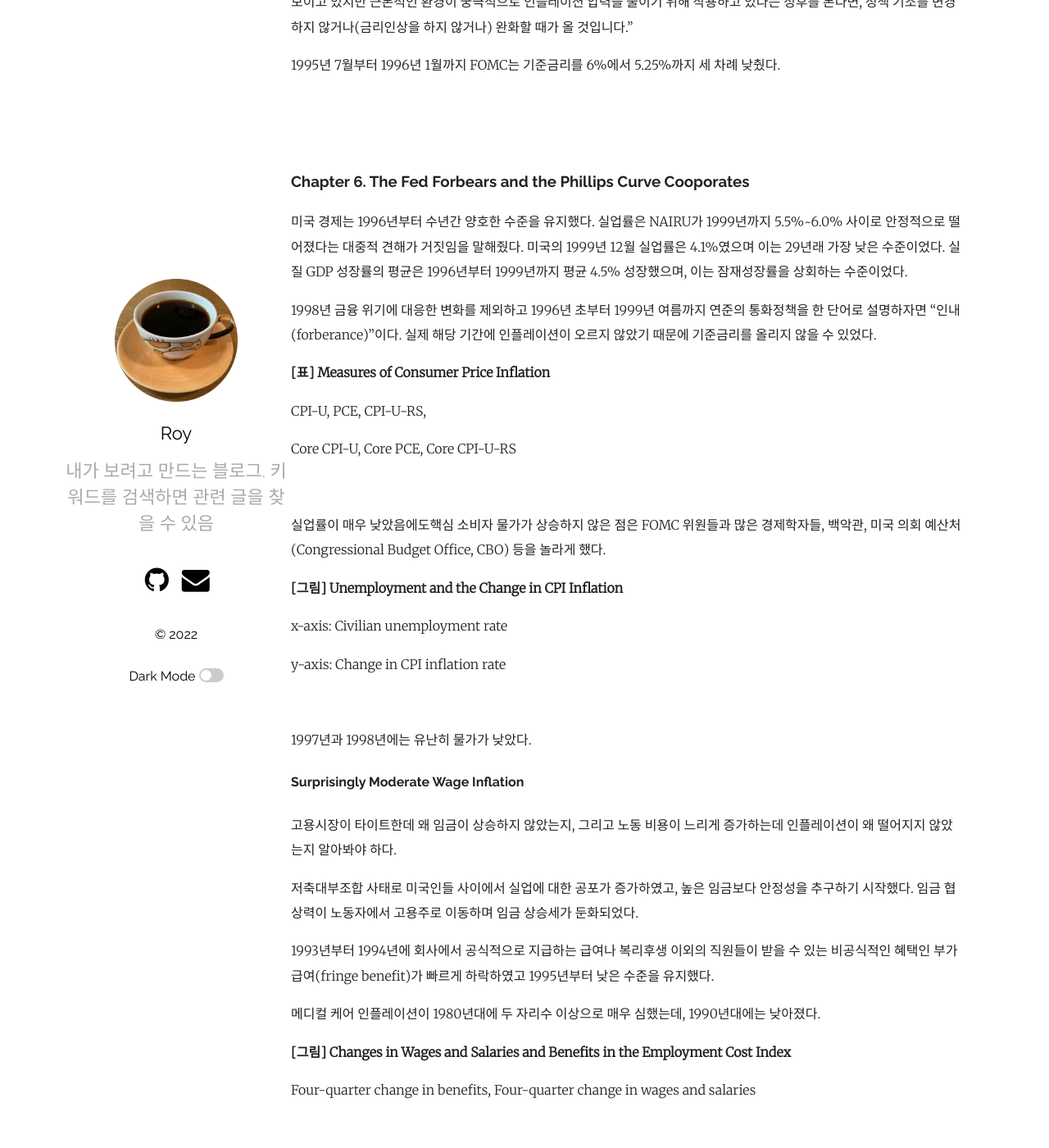
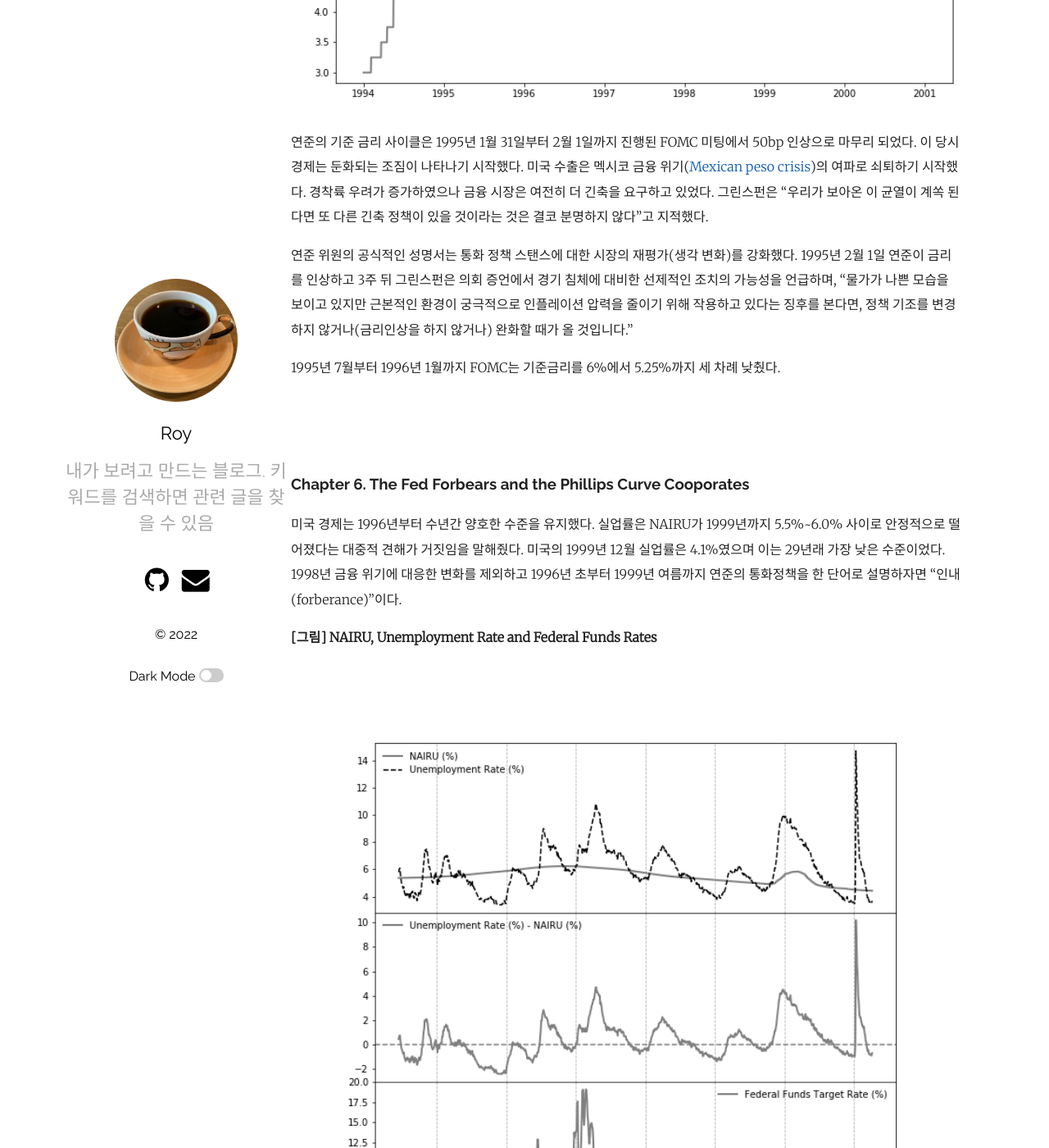
Before and after one commit to roy8in/roy8in.github.io, a Jekyll site: the page built from _posts/2022-09-10-The_Fabulous_Decade.md, in a window 1280 px wide and 1400 px high, scrolled down 6927 px. Shown: the whole window at 82% size. Built offline with Jekyll 4.4.1, drawn with Linux system fonts in a browser that asks for light colours; some of the changed text lies outside the part shown.

Commit message:
add charts

```diff
--- a/_posts/2022-09-10-The_Fabulous_Decade.md
+++ b/_posts/2022-09-10-The_Fabulous_Decade.md
@@ -20,7 +20,7 @@ use_math: True
 
 <b>[그림] Economic Performance: 1960 ~ 2010</b>
 
-<img src="/assets/images/GDP, Unemploy, Inflation.png" width="75%" height="75%" title="Economic Performance"/>
+<img src="/assets/images/GDP, Unemploy, Inflation.png" width="100%" height="100%" title="Economic Performance"/>
 
 <br>
 
@@ -203,7 +203,7 @@ use_math: True
 
 <b>[그림] The Federal Funds Rate and CPI Inflation</b>
 
-<img src="/assets/images/FFR, CPI.png" width="75%" height="75%" title="The Federal Fnds Rate and CPI Inflation"/>
+<img src="/assets/images/FFR, CPI.png" width="100%" height="100%" title="The Federal Fnds Rate and CPI Inflation"/>
 
 <span style="color:blue">2000년 이전에 연준의 기준금리는 소비자물가의 전년비 상승률보다 높은 것이 일반적이었다. </span>
 
@@ -227,7 +227,7 @@ use_math: True
 
 <b>[그림] The Federal Funds Target Rate, 1994~2000</b>
 
-<img src="/assets/images/Federal Funds Target Rate.png" width="75%" height="75%" title="Federal Funds Target Rate"/>
+<img src="/assets/images/Federal Funds Target Rate.png" width="100%" height="100%" title="Federal Funds Target Rate"/>
 
 연준의 기준 금리 사이클은 1995년 1월 31일부터 2월 1일까지 진행된 FOMC 미팅에서 50bp 인상으로 마무리 되었다. 이 당시 경제는 둔화되는 조짐이 나타나기 시작했다. 미국 수출은 멕시코 금융 위기([Mexican peso crisis](https://en.wikipedia.org/wiki/Mexican_peso_crisis))의 여파로 쇠퇴하기 시작했다. 경착륙 우려가 증가하였으나 금융 시장은 여전히 더 긴축을 요구하고 있었다. 그린스펀은 "우리가 보아온 이 균열이 계쏙 된다면 또 다른 긴축 정책이 있을 것이라는 것은 결코 분명하지 않다"고 지적했다.
 
@@ -241,29 +241,25 @@ use_math: True
 
 ### Chapter 6. The Fed Forbears and the Phillips Curve Cooporates
 
-미국 경제는 1996년부터 수년간 양호한 수준을 유지했다. 실업률은 NAIRU가 1999년까지 5.5%~6.0% 사이로 안정적으로 떨어졌다는 대중적 견해가 거짓임을 말해줬다. 미국의 1999년 12월 실업률은 4.1%였으며 이는 29년래 가장 낮은 수준이었다. 실질 GDP 성장률의 평균은 1996년부터 1999년까지 평균 4.5% 성장했으며, 이는 잠재성장률을 상회하는 수준이었다.
+미국 경제는 1996년부터 수년간 양호한 수준을 유지했다. 실업률은 NAIRU가 1999년까지 5.5%~6.0% 사이로 안정적으로 떨어졌다는 대중적 견해가 거짓임을 말해줬다. 미국의 1999년 12월 실업률은 4.1%였으며 이는 29년래 가장 낮은 수준이었다. 1998년 금융 위기에 대응한 변화를 제외하고 1996년 초부터 1999년 여름까지 연준의 통화정책을 한 단어로 설명하자면 "인내(forberance)"이다.
 
-1998년 금융 위기에 대응한 변화를 제외하고 1996년 초부터 1999년 여름까지 연준의 통화정책을 한 단어로 설명하자면 "인내(forberance)"이다. 실제 해당 기간에 인플레이션이 오르지 않았기 때문에 기준금리를 올리지 않을 수 있었다.
+<b>[그림] NAIRU, Unemployment Rate and Federal Funds Rates</b>
 
-<b>[표] Measures of Consumer Price Inflation</b>
+<img src="/assets/images/NAIRU, Unemployment Rate.png" width="100%" height="100%" title="NAIRU, Unemployment Rate"/>
 
-CPI-U, PCE, CPI-U-RS,
-
-Core CPI-U, Core PCE, Core CPI-U-RS
+실질 GDP 성장률의 평균은 1996년부터 1999년까지 평균 4.5% 성장했으며, 이는 잠재성장률을 상회하는 수준이었다. 그러나 해당 기간에 인플레이션이 부재했기 때문에 기준금리를 인상하지 않을 수 있었다.
 
 <br>
 
 실업률이 매우 낮았음에도핵심 소비자 물가가 상승하지 않은 점은 FOMC 위원들과 많은 경제학자들, 백악관, 미국 의회 예산처(Congressional Budget Office, CBO) 등을 놀라게 했다.
 
-<b>[그림] Unemployment and the Change in CPI Inflation</b>
+<b>[그림] Unemployment and the Change in CPI Inflation, 1960-99</b>
 
-x-axis: Civilian unemployment rate
+<img src="/assets/images/REGRESSION_Unemployment rate, CPI.png" width="100%" height="100%" title="Regression: Unemployment Rate & CPI Inflation, Unemployment Rate"/>
 
-y-axis: Change in CPI inflation rate
+1997년과 1998년에는 실업률과 비교해 유난히 물가가 낮았다.
 
 <br>
-
-1997년과 1998년에는 유난히 물가가 낮았다.
 
 #### Surprisingly Moderate Wage Inflation
 
```
Also changed, not shown: other parts of _posts/2022-09-10-The_Fabulous_Decade.md (+1 -1 lines), _posts/2022-09-12-Repo_Crisis_of_2019.md (+2 -1 lines), assets/images/FFR, CPI.png, assets/images/GDP, Unemploy, Inflation.png, assets/images/NAIRU, Unemployment Rate.png (added), assets/images/REGRESSION_Unemployment rate, CPI.png (added).
